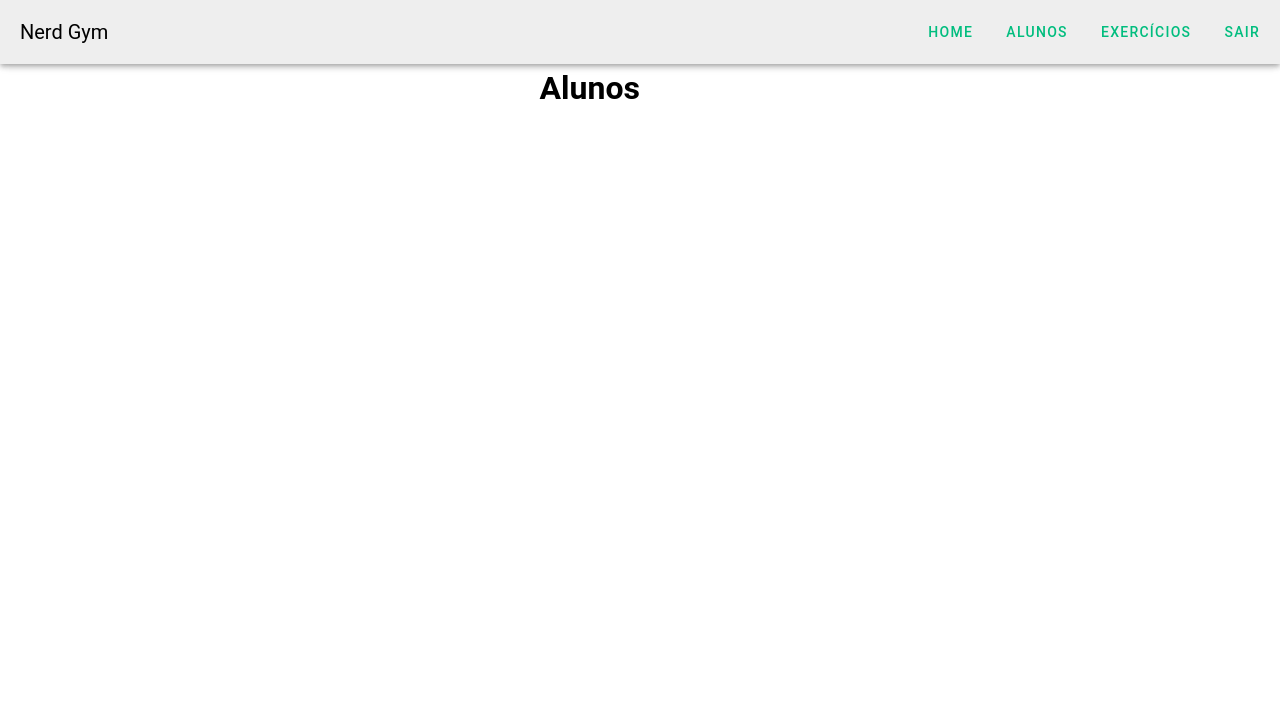
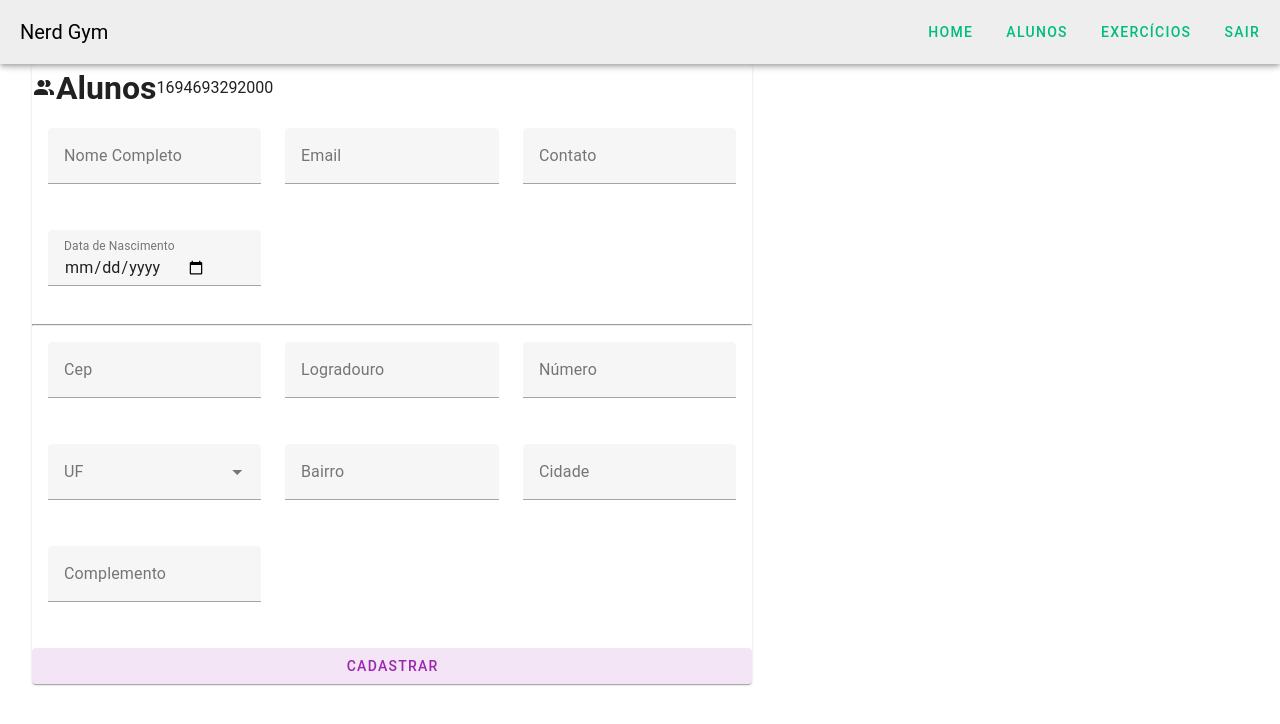
Before and after one commit to fnascimentosilva/projeto-front-end, a Vue app in the folder nerd-gym/: page /cadastroAluno in a window 1280 px wide. Shown: the top 724 px of the page. Built offline with nearby package versions, Linux system fonts and the light colour scheme; no server answers.

Commit message:
estruturando cerd cadastro aluno

```diff
--- a/nerd-gym/src/views/Alunos/CadastroNovoAluno.vue
+++ b/nerd-gym/src/views/Alunos/CadastroNovoAluno.vue
@@ -1,3 +1,157 @@
 <template>
-    <h1>Alunos</h1>
+  <v-card class="mx-auto" :width= "720">
+    <div class="d-flex align-center flex-wrap">
+      <v-icon>mdi-account-multiple</v-icon>
+      <h1>Alunos</h1>{{dataHoje.getTime()}}
+    </div>
+    <v-form @submit.prevent = "handleSubmit" variant="outlined">
+      <v-container>
+        <v-row>
+          <v-col cols="6" md="4">
+            <v-text-field v-model="nomeCompleto"
+             label="Nome Completo"
+             :rules="[() => !!nomeCompleto || 'Campo é obrigatório']"
+             required
+             ></v-text-field>
+          </v-col>
+
+          <v-col cols="6" md="4">
+            <v-text-field
+              v-model="email"
+              label="Email"
+
+              placeholder="example@email.com"
+              type="email"
+
+            ></v-text-field>
+          </v-col>
+
+          <v-col cols="6" md="4">
+            <v-text-field
+            v-model="contato"
+              label="Contato"
+              :rules="[() => !!contato || 'Campo é obrigatório']"
+              placeholder="(99) - 999999999"
+              type="phone"
+              required
+            ></v-text-field>
+          </v-col>
+          <v-col cols="6" md="4">
+            <v-text-field
+            v-model="date_birth"
+            label="Data de Nascimento" type="date" required></v-text-field>
+            {{date_birth}}
+          </v-col>
+
+        </v-row>
+      </v-container>
+
+      <hr cols="12" />
+
+      <v-container>
+        <v-row>
+          <v-col cols="3" md="4">
+            <v-text-field
+            v-model="cep"
+             label="Cep"
+             :rules="[() => !!cep || 'Campo é obrigatório']"
+             ></v-text-field>
+             {{cep}}
+
+          </v-col>
+
+          <v-col cols="7" md="4">
+            <v-text-field
+             label="Logradouro"
+             :rules="[() => !!logradouro || 'Campo é obrigatório']">{{logradouro}}</v-text-field>
+          </v-col>
+          <v-col cols="2" md="4">
+            <v-text-field
+            v-model="numero"
+             label="Número"
+             :rules="[() => !!numero || 'Campo é obrigatório']"
+             ></v-text-field>
+
+          </v-col>
+
+          <v-col cols="2" md="4">
+            <v-select
+              label="UF"
+              :rules="[() => !!UF || 'Campo é obrigatório']"
+              :items="['AC',
+                            'AL',
+                            'AP',
+                            'AM',
+                            'BA',
+                            'CE',
+                            'DF',
+                            'ES',
+                            'GO',
+                            'MA',
+                            'MS',
+                            'MT',
+                            'MG',
+                            'PA',
+                            'PB',
+                            'PR',
+                            'PE',
+                            'PI',
+                            'RJ',
+                            'RN',
+                            'RS',
+                            'RO',
+                            'RR',
+                            'SC',
+                            'SP',
+                            'SE',
+                            'TO',]"
+            ></v-select>
+          </v-col>
+          <v-col cols="3" md="4">
+            <v-text-field label="Bairro"
+            :rules="[() => !!bairro || 'Campo é obrigatório']"></v-text-field>
+
+          </v-col>
+          <v-col cols="3" md="4">
+            <v-text-field label="Cidade"
+            :rules="[() => !!cidade || 'Campo é obrigatório']"></v-text-field>
+
+          </v-col>
+          <v-col cols="4" md="4">
+            <v-text-field label="Complemento"></v-text-field>
+
+          </v-col>
+        </v-row>
+      </v-container>
+      <v-btn type="submit" block class="mt-2" variant="tonal" color="purple">Cadastrar</v-btn>
+    </v-form>
+  </v-card>
 </template>
+<script>
+import axios from 'axios';
+const dataAtual = new Date();
+
+export default {
+    data() {
+        return {
+            nomeCompleto: "",
+            email:"",
+            contato:"",
+            date_birth:"",
+            cep:"",
+            endereco: {
+
+
+            },
+            dataHoje : dataAtual,
+
+
+        }
+    },
+    mounted() {
+        axios.get(`https://viacep.com.br/ws/${this.cep}/json/`)
+        .then(res => this.endereco = res.data)
+        .catch(erro => console.log(erro))
+    },
+}
+</script>
```
